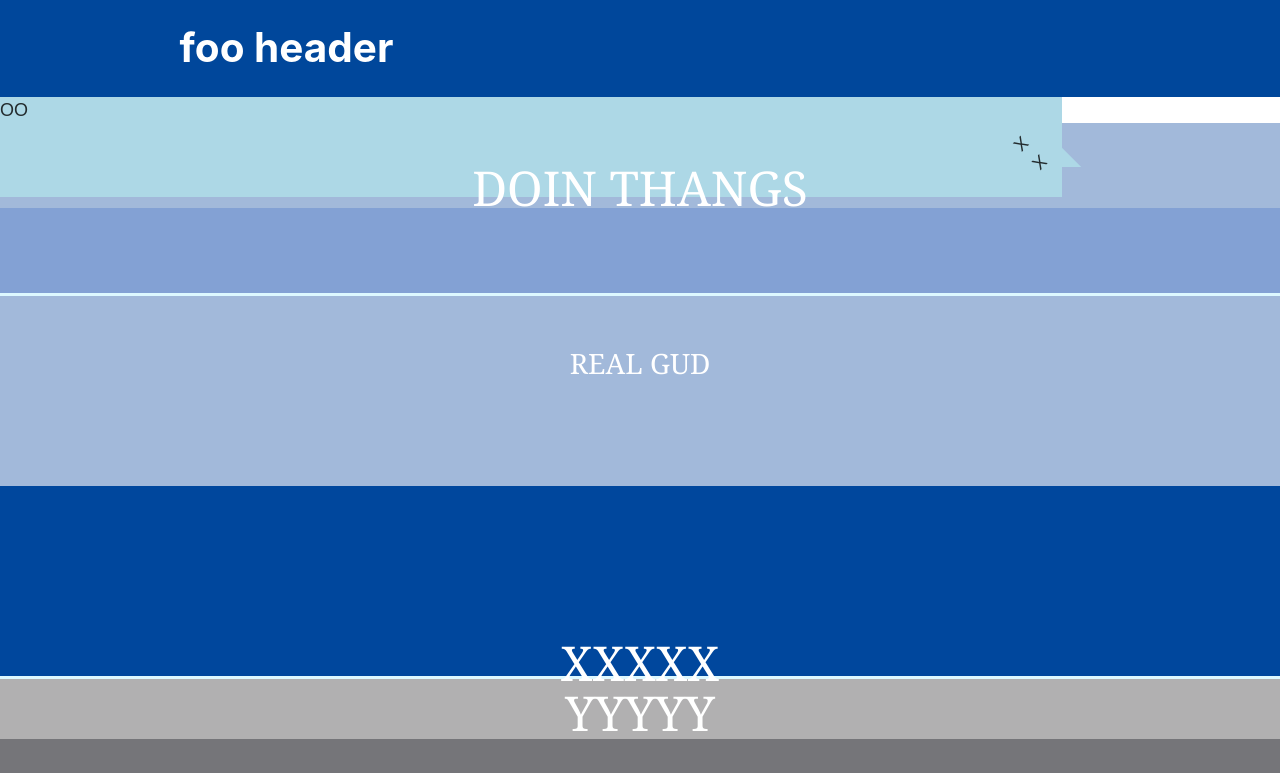
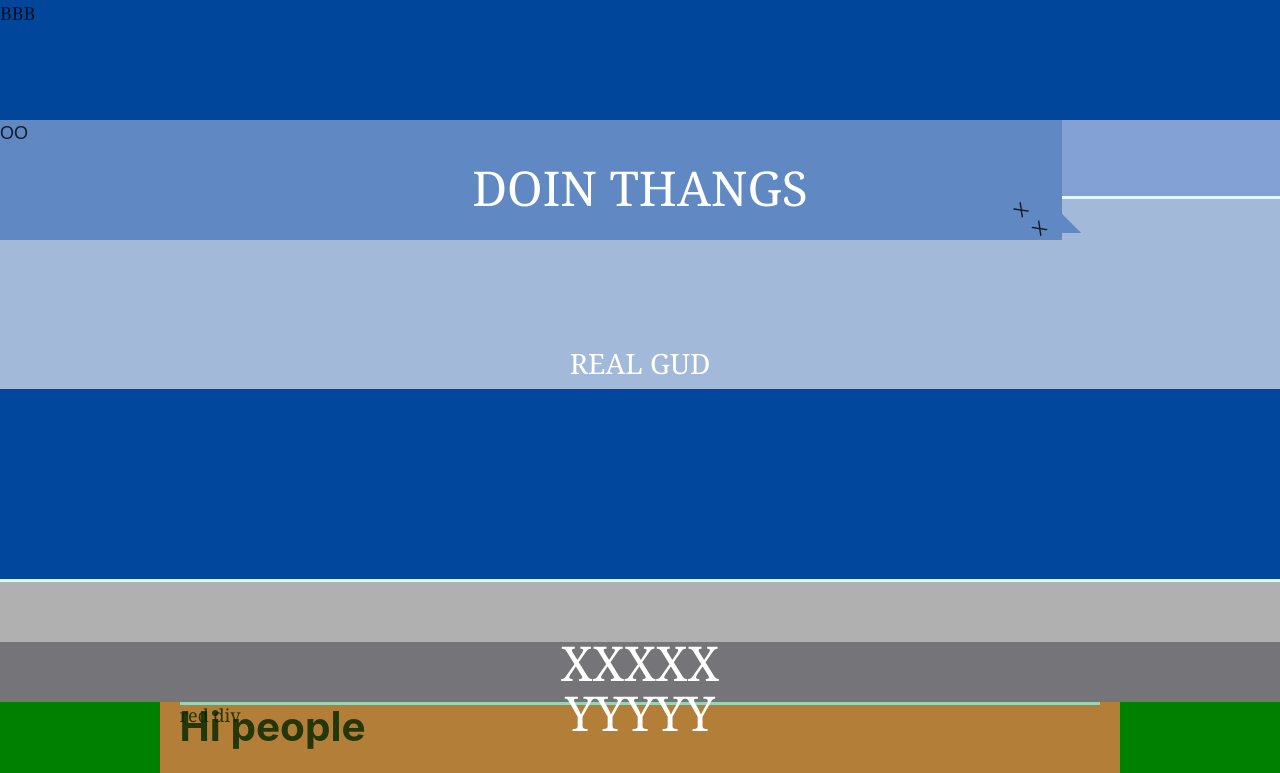
Before and after one commit to ggodreau/cap, a Gatsby site: page / in a window 1280 px wide. Shown: the top 773 px of the page. Built offline with nearby package versions, Linux system fonts and the light colour scheme; Gatsby itself is replaced by a stand-in of ours.

Commit message:
header bar replacement
  - replaced header with a div
  - making a backup before I kill the children at the bottom

```diff
--- a/src/components/layout.css
+++ b/src/components/layout.css
@@ -1,17 +1,25 @@
+.header-stripe {
+  top: 0%;
+  height: 15%;
+  width: 100%;
+  position: absolute;
+  background: #00479b;
+}
 .stripe-top {
-  left: 0px;
-  right: 0px;
-  height: 100px;
-  background: lightblue;
+  top: 15%;
+  left: 0%;
+  right: 0%;
+  height: 15%;
+  background: #6089c3;
   position: absolute;
   animation: st 15s steps(300, end) 0s infinite;
   font-family: 'Montserrat', sans-serif;
 }
 .tick-top {
   transform: rotate(135deg);
+  top: 25.81%;
   left: -3px;
   width: 10px;
-  top: 140px;
   background: transparemt;
   position: absolute;
   animation: tt 15s steps(300, end) 0s infinite;
@@ -23,7 +31,7 @@
   background: transparent;
   border-top: 20px solid transparent;
   border-bottom: 20px solid transparent;
-  border-left: 20px solid lightblue;
+  border-left: 20px solid #6089c3;
 }
 @keyframes st {
   0% {
--- a/src/components/layout.js
+++ b/src/components/layout.js
@@ -19,10 +19,10 @@ const Layout = ({ children }) => (
     render={data => (
       <div
         style={{
-          background: `white`,
+          background: `green`,
         }}
       >
-        <Header siteTitle={data.site.siteMetadata.title} />
+        <div class="header-stripe">BBB</div>
         <div class="stripe-top">OO</div>
         <div class="tick-top arrow-right">XX</div>
         <div class="move-me move-me-3">pinkstuff</div>
```
